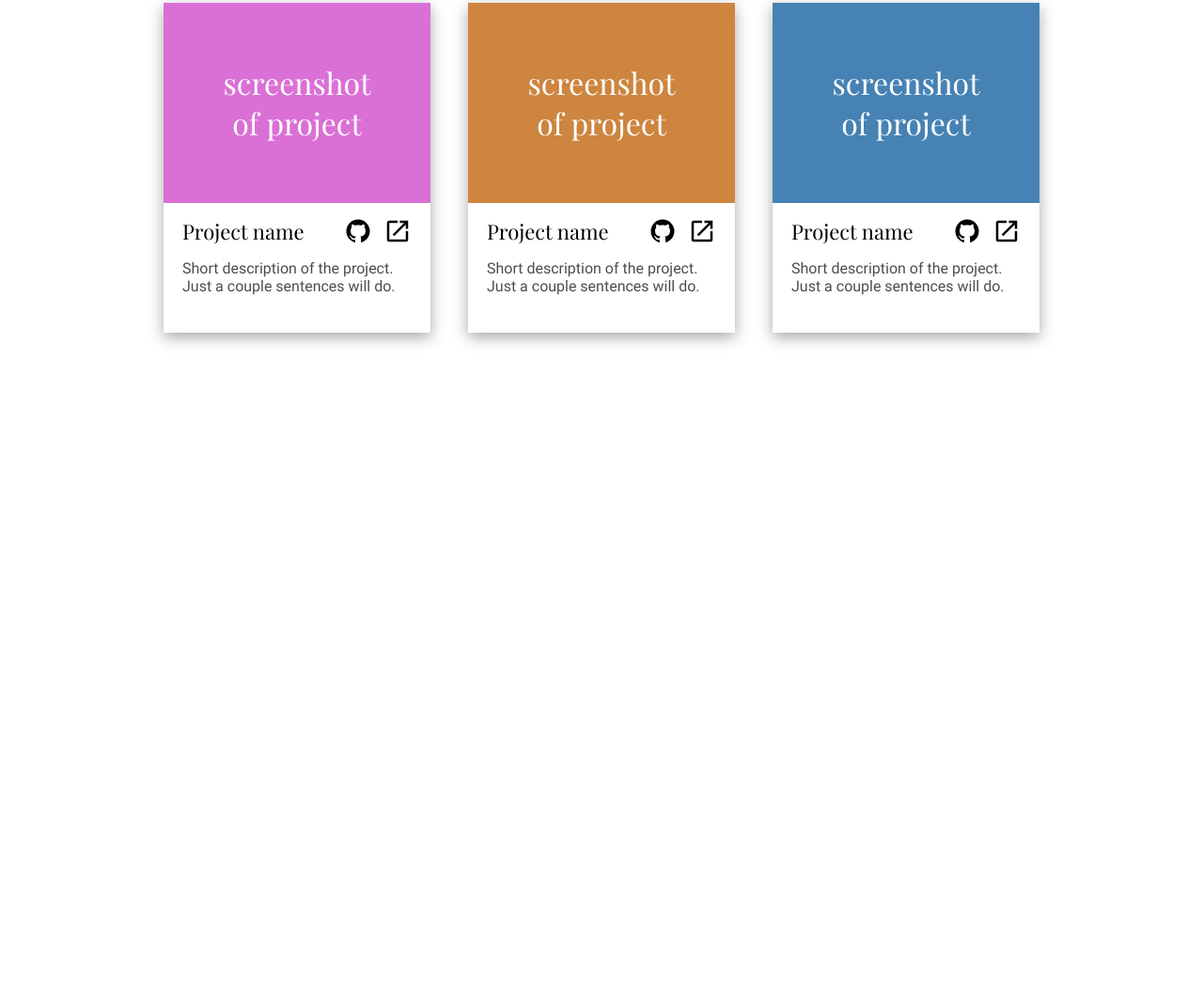
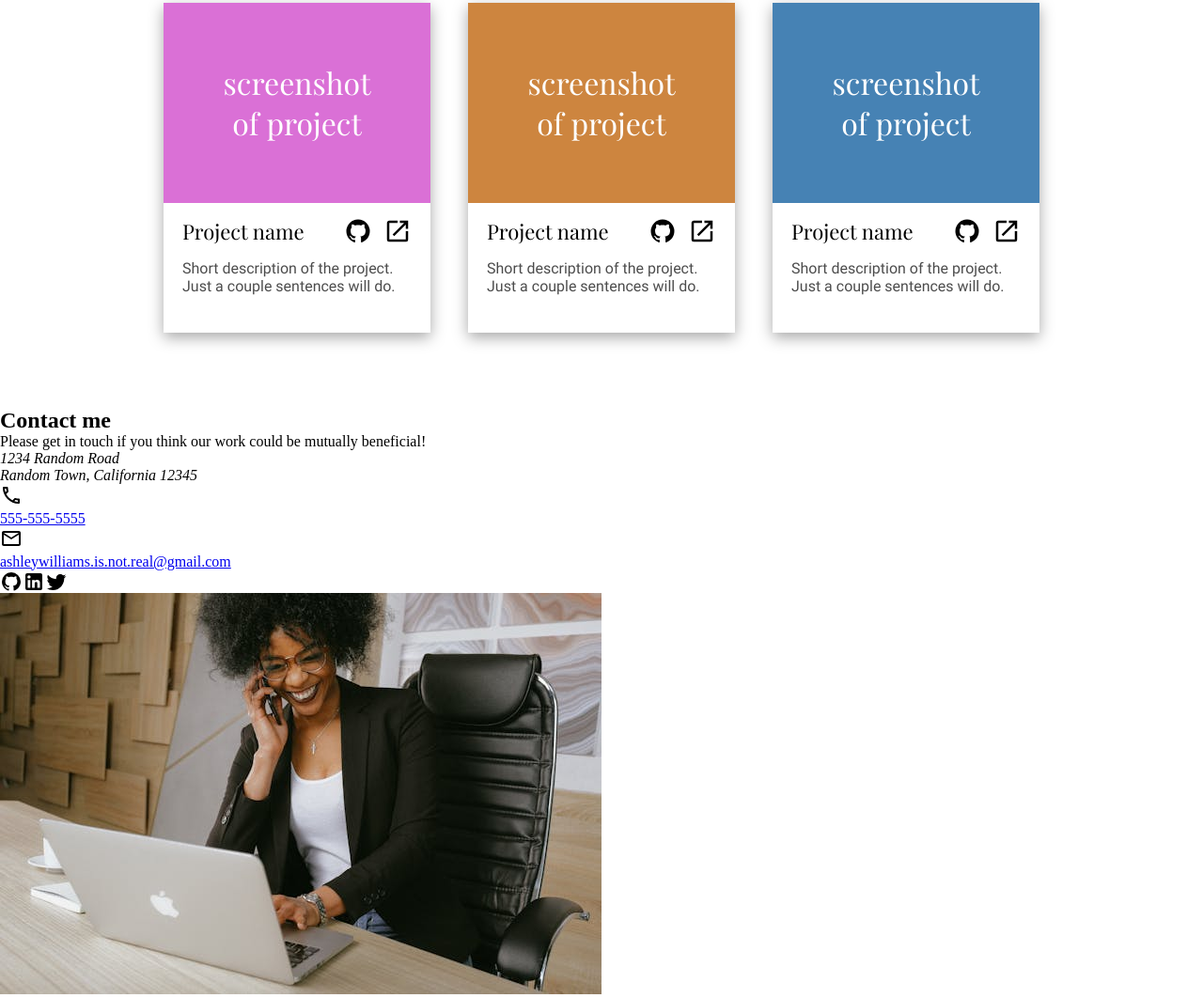
Before and after one commit to arturopstem/homepage, a website built with webpack: page src/index.html in a window 1280 px wide. Shown: the part 1154-2216 px from the top of the page at 94% size. Before the commit the page ends 1588 px from the top, so only its background shows below. Built offline with nearby package versions, Linux system fonts and the light colour scheme.

Commit message:
feat: add footer structure to index.html

```diff
--- a/src/index.html
+++ b/src/index.html
@@ -201,6 +201,72 @@
           </section>
         </section>
       </main>
+      <footer>
+        <div class="footer-wrapper">
+          <div class="contact">
+            <h2 class="contact-heading">Contact me</h2>
+            <div class="contact-info">
+              <p>
+                Please get in touch if you think our work could be mutually
+                beneficial!
+              </p>
+              <address>
+                1234 Random Road
+                <br />
+                Random Town, California 12345
+              </address>
+              <div class="contact-phone">
+                <svg class="contact-icon" viewBox="0 0 24 24">
+                  <use href="./assets/icons/phone-outline.svg#icon"></use>
+                </svg>
+                <a class="contact-links" href="tel:555-555-5555">
+                  555-555-5555
+                </a>
+              </div>
+              <div class="contact-email">
+                <svg class="contact-icon" viewBox="0 0 24 24">
+                  <use href="./assets/icons/email-outline.svg#icon"></use>
+                </svg>
+                <a
+                  class="contact-links"
+                  href="mailto:ashleywilliams.is.not.real@gmail.com"
+                >
+                  ashleywilliams.is.not.real@gmail.com
+                </a>
+              </div>
+            </div>
+            <ul class="social-links">
+              <li>
+                <a href="#">
+                  <svg viewBox="0 0 24 24">
+                    <use href="./assets/icons/github.svg#icon"></use>
+                  </svg>
+                </a>
+              </li>
+              <li>
+                <a href="#">
+                  <svg viewBox="0 0 24 24">
+                    <use href="./assets/icons/linkedin.svg#icon"></use>
+                  </svg>
+                </a>
+              </li>
+              <li>
+                <a href="#">
+                  <svg viewBox="0 0 24 24">
+                    <use href="./assets/icons/twitter.svg#icon"></use>
+                  </svg>
+                </a>
+              </li>
+            </ul>
+          </div>
+          <picture class="footer-img">
+            <img
+              src="./assets/images/aw-laughing-640px.jpg"
+              alt="Ashley Williams laughing"
+            />
+          </picture>
+        </div>
+      </footer>
     </div>
   </body>
 </html>
```
